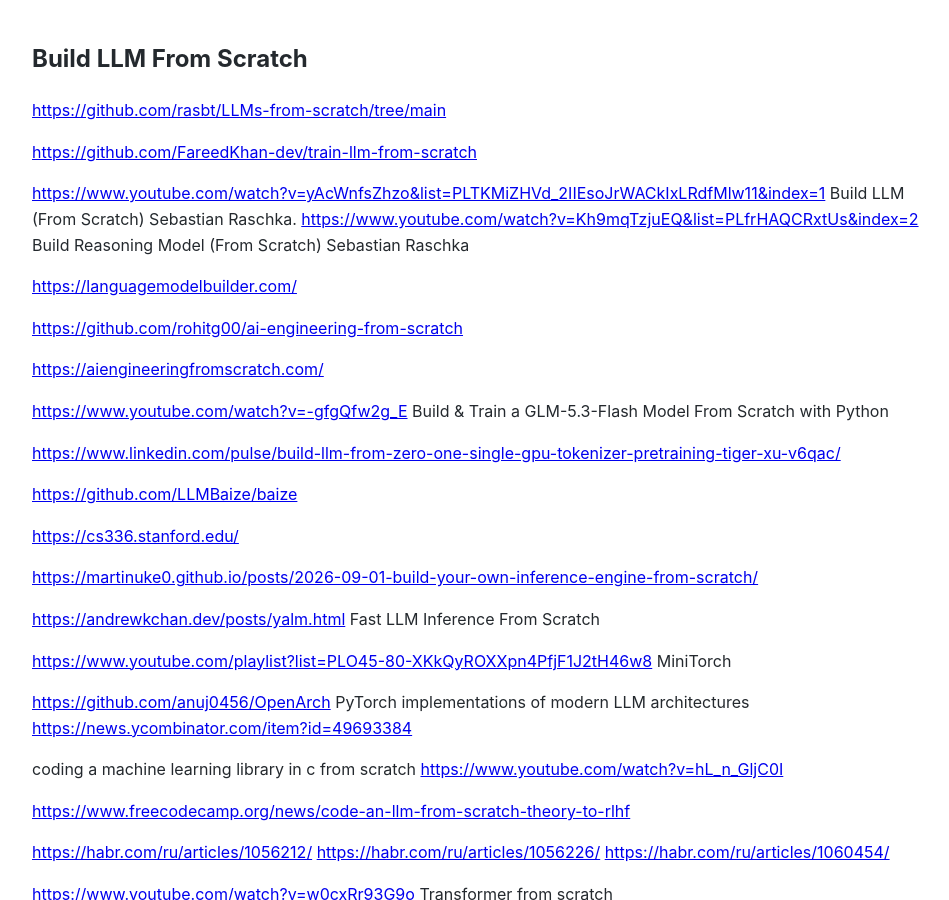
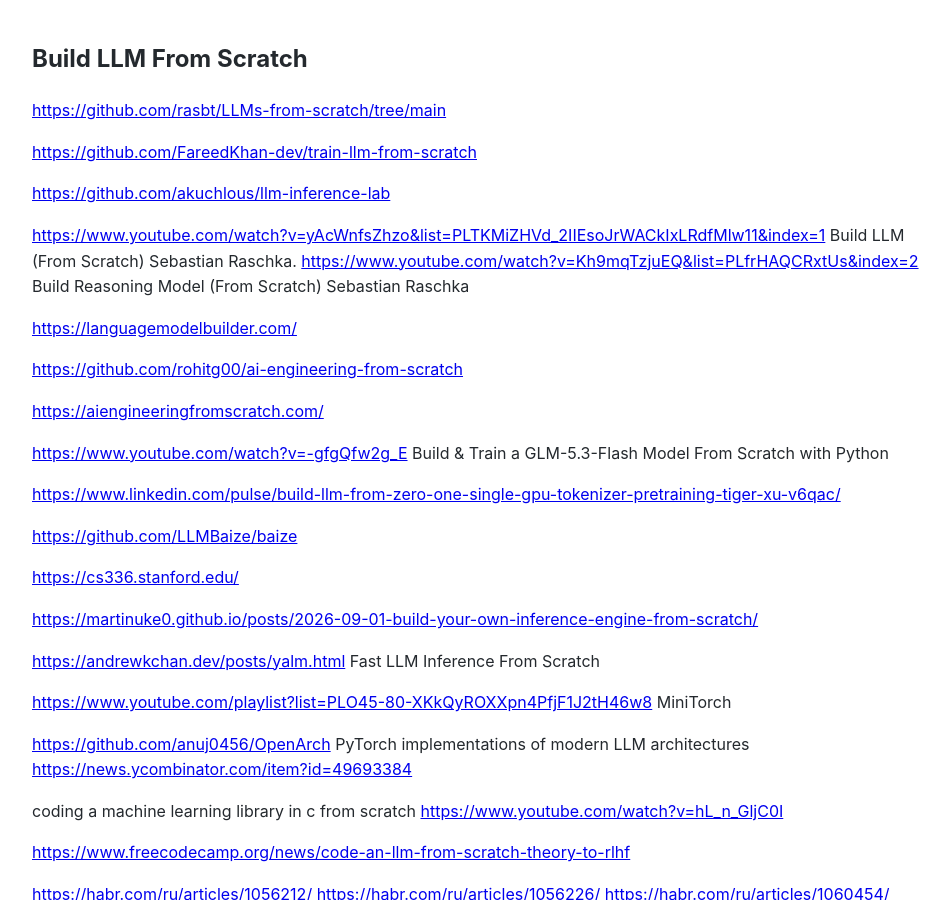
Before and after one commit to Michael-Lubinsky/michael-lubinsky.github.com, a Jekyll site: the page built from ml/from_scratch.md, in a window 1280 px wide and 900 px high. Shown: the whole window, without its empty margins (158-1107 px from the left). Built offline with Jekyll 4.4.1, drawn with Linux system fonts in a browser that asks for light colours; our own code applies the rules of GitHub Pages for plain Markdown files.

Commit message:
Update from_scratch.md

```diff
--- a/ml/from_scratch.md
+++ b/ml/from_scratch.md
@@ -3,6 +3,8 @@
 <https://github.com/rasbt/LLMs-from-scratch/tree/main>
 
 <https://github.com/FareedKhan-dev/train-llm-from-scratch>
+
+<https://github.com/akuchlous/llm-inference-lab>
 
 <https://www.youtube.com/watch?v=yAcWnfsZhzo&list=PLTKMiZHVd_2IIEsoJrWACkIxLRdfMlw11&index=1>
  Build  LLM  (From Scratch) Sebastian Raschka.
```
